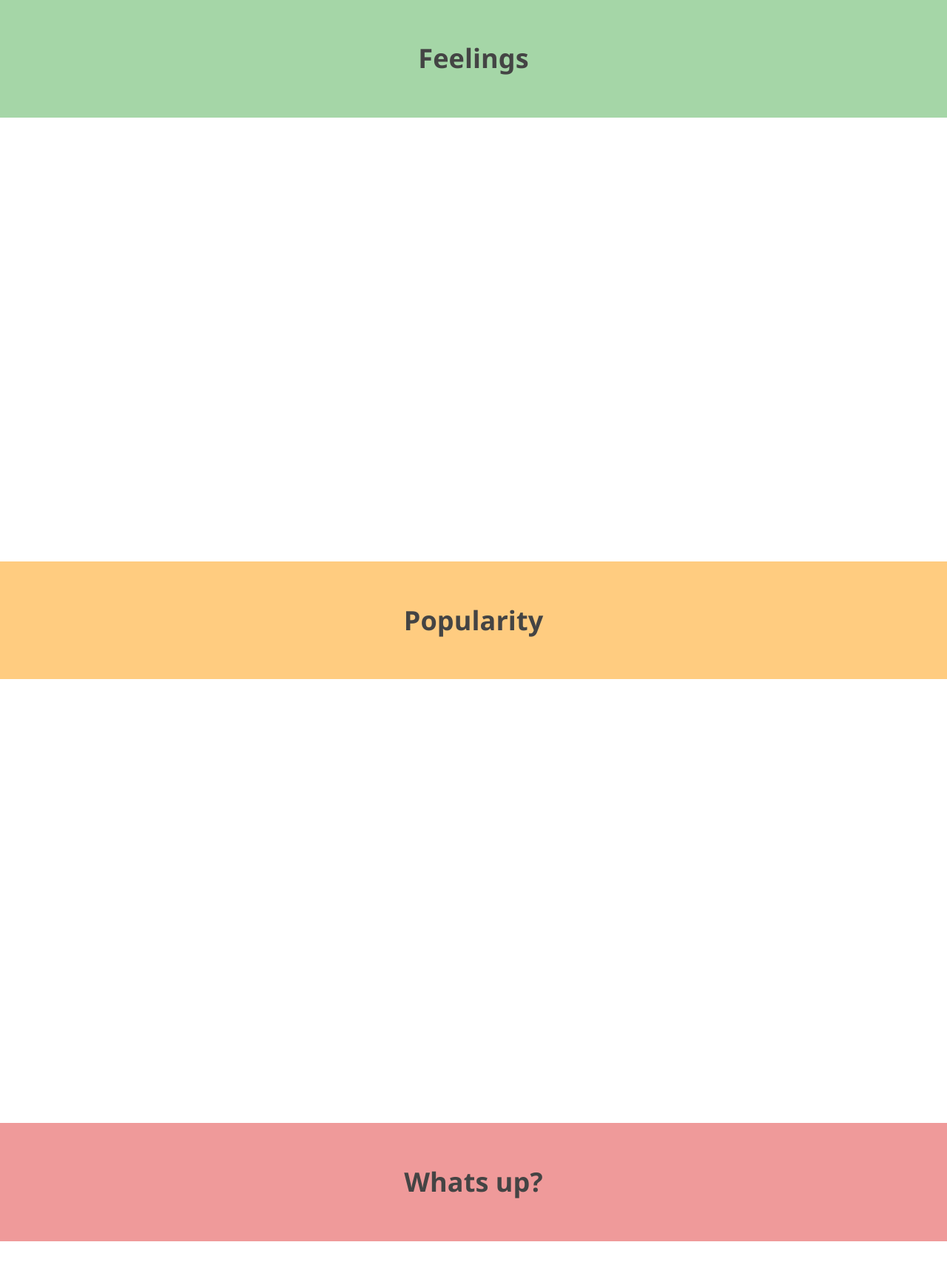
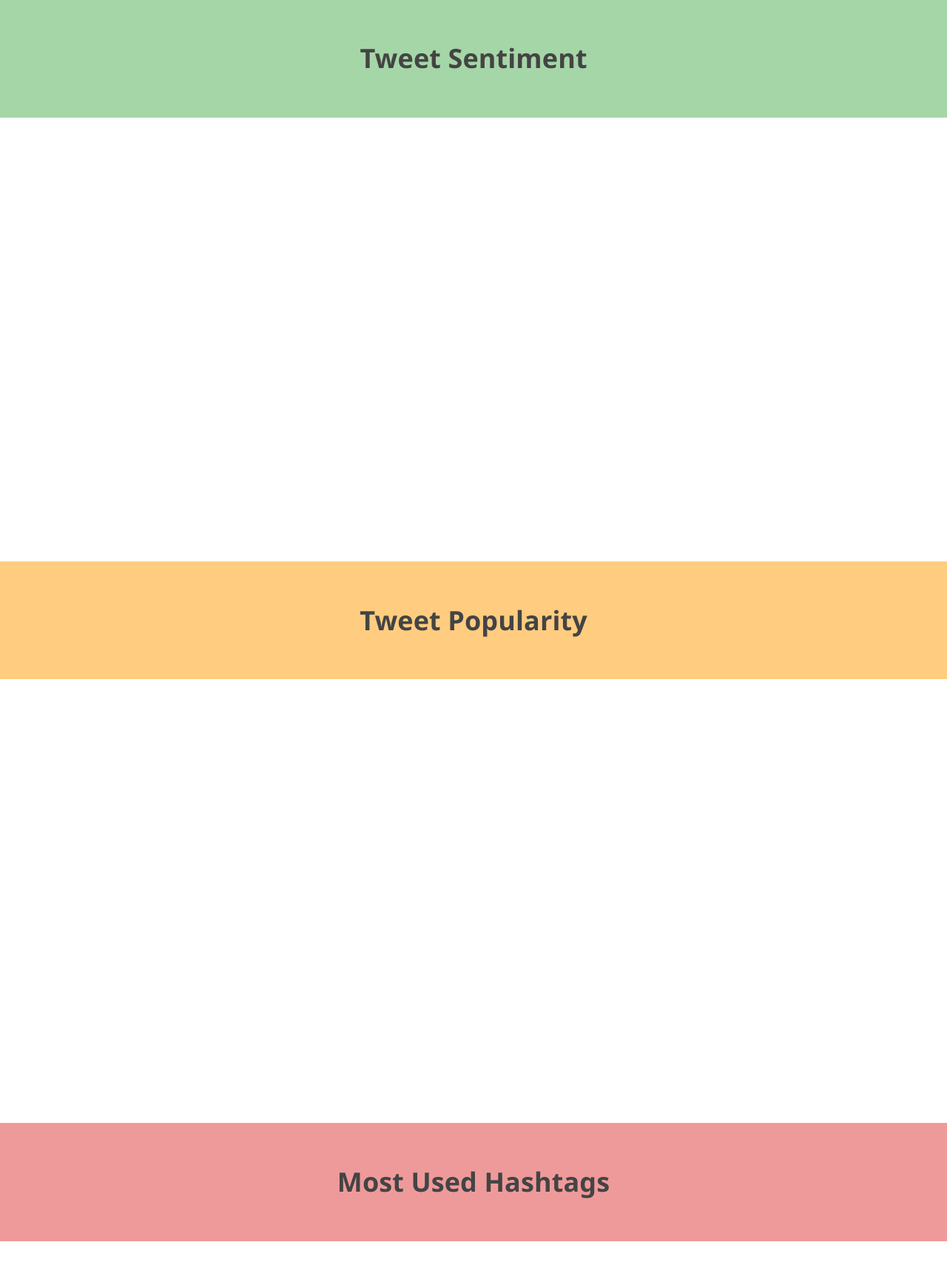
Before and after one commit to marvinliu19/hackUST2016, a Django app: template feels/templates/feels/display.html in a window 1280 px wide. Shown: the part 891-2620 px from the top of the page at 74% size. Run offline with Django 3.2, Linux system fonts and the light colour scheme; the template is opened without the code that fills it: most values are stand-ins (such as "Sample title", 1, 10 or a date in 2020); some libraries are stand-ins or nearby versions.

Commit message:
add chart

```diff
--- a/feels/templates/feels/display.html
+++ b/feels/templates/feels/display.html
@@ -35,8 +35,8 @@
 </head>
 
 <body>
-  <script type="text/javascript">
-      google.charts.load('current', {'packages':['corechart']});
+    <script type="text/javascript">
+      google.charts.load('current', {'packages':['corechart', 'bar']});
       google.charts.setOnLoadCallback(drawChart);
 
       var bio_data_raw = '{{ bio_data }}'.replace(/&quot;/g,'"');
@@ -53,10 +53,26 @@
       function drawChart() {
         var feeling_arr = [['Date', 'Sentiment']];
         var retweet_arr = [['Date', 'Retweets']];
-          var colors = [ '#A5D6A7', '#FFCC80', '#EF9A9A', '#ffebee' ];
+
+        var colors = [ '#A5D6A7', '#FFCC80', '#EF9A9A', '#ffebee' ];
+
+        var hashtag_arr = [['', 'Count']];
 
         var tweet_data_raw = '{{ tweet_data }}'.replace(/&quot;/g,'"');
+
         var tweet_data = jQuery.parseJSON(tweet_data_raw)
+
+        var hashtag_data_raw = '{{ top_hashtags }}'.replace(/&quot;/g,'"');
+
+        var bio_data = jQuery.parseJSON(bio_data_raw);
+        var tweet_data = jQuery.parseJSON(tweet_data_raw);
+        var hashtag_data = jQuery.parseJSON(hashtag_data_raw);
+
+        for (var i in hashtag_data['hashtags']) {
+          ht_data = hashtag_data['hashtags'][i];
+          hashtag_arr.push(ht_data)
+        };
+
         var tweets = tweet_data['tweets'];
 
         for (var i in tweets) {
@@ -94,17 +110,32 @@
 
         var retweet_data = google.visualization.arrayToDataTable(retweet_arr);
         var retweet_options = {
-          title: 'Retweets over time',
-          animation: {startup: true, duration: 1, easing: 'in'},
-             colors: ['#FFCC80']
+            title: 'Retweets over time',
+            animation: {startup: true, duration: 1, easing: 'in'},
+            colors: ['#FFCC80'],
+            legend: {position: 'none'},
+            hAxis: {
+                format: 'M/d/yy',
+                gridlines: {
+                  color: 'none',
+                  count: 4
+                }
+            },
+            animation: {startup: true, duration: 1, easing: 'in'}
+        };
+
+        var top_hashtag_data = google.visualization.arrayToDataTable(hashtag_arr);
+        var top_hashtag_options = {
+            legend: {position: 'none'}
         };
 
         var feeling_chart = new google.visualization.ScatterChart(document.getElementById('feeling'));
         var retweet_chart = new google.visualization.ScatterChart(document.getElementById('retweet'));
+        var top_hashtag_chart = new google.charts.Bar(document.getElementById("hashtags"));
 
         feeling_chart.draw(feeling_data, feeling_options);
         retweet_chart.draw(retweet_data, retweet_options);
-
+        top_hashtag_chart.draw(top_hashtag_data, top_hashtag_options);
       }
 
     </script>
@@ -196,13 +227,12 @@
     </header>
 
     <!-- Feelings -->
-    <section id="feelings" style="background-color: #A5D6A7"class="about"><h1 class="text-center" style="font-weight: bold">Feelings</h1></section>
+    <section id="feelings" style="background-color: #A5D6A7"class="about"><h1 class="text-center" style="font-weight: bold">Tweet Sentiment</h1></section>
     <section class="about">
         <div class="container">
             <div>
                 <div>
                     <div  id="feeling" style="width: 100%; height: 500px;"></div>
-                </div>
             </div>
             <!-- /.row -->
         </div>
@@ -211,12 +241,13 @@
 
     <!-- Services -->
     <!-- The circle icons use Font Awesome's stacked icon classes. For more information, visit http://fontawesome.io/examples/ -->
-    <section id="popular" style="background-color: #FFCC80"class="about"><h1 class="text-center" style="font-weight: bold">Popularity</h1></section>
+    <section id="popular" style="background-color: #FFCC80"class="about"><h1 class="text-center" style="font-weight: bold">Tweet Popularity</h1></section>
     <section class="about" >
         <div class="container">
             <div class="text-center">
                 <div class="text-center">
                     <div id="retweet" style="width: 100%; height: 500px;"></div>
+
                     </div>
                     <!-- /.row (nested) -->
                 </div>
@@ -227,11 +258,12 @@
         <!-- /.container -->
     </section>
 
-    <section id="whatup" style="background-color: #EF9A9A"class="about"><h1 class="text-center" style="font-weight: bold">Whats up?</h1></section>
+    <section id="whatup" style="background-color: #EF9A9A"class="about"><h1 class="text-center" style="font-weight: bold">Most Used Hashtags</h1></section>
     <section class="about">
         <div class="container">
             <div class="text-center">
                 <div class="text-center">
+                    <div id="hashtags" style="width: 100%; height: 500px;"></div>
 
                 </div>
                     <!-- /.row (nested) -->
@@ -279,93 +311,3 @@
 </body>
 
 </html>
-
-<!--<!DOCTYPE html>-->
-<!--{% load static %}-->
-<!--<html lang="en">-->
-  <!--<head>-->
-      <!--<link rel="stylesheet" type="text/css" href="{% static 'bootstrap.css' %}">-->
-      <!--&lt;!&ndash;<link rel="stylesheet" type="text/css" href="bootstrap.min.css">&ndash;&gt;-->
-
-    <!--<title>Ja Feel</title>-->
-
-    <!--<script type="text/javascript" src="https://cdnjs.cloudflare.com/ajax/libs/Chart.js/1.1.1/Chart.min.js"></script>-->
-    <!--<script src="http://ajax.googleapis.com/ajax/libs/jquery/1.9.1/jquery.min.js"></script>-->
-
-  <!--</head>-->
-  <!--<body>-->
-    <!--<h1> QUERY: {{ query }} </h1>-->
-    <!--<script type="text/javascript">-->
-      <!--var feeling_data_raw = jQuery.parseJSON('{{ feeling_data }}'.replace(/&quot;/g,'"'));-->
-      <!--var feeling_labels = [];-->
-      <!--var feeling_data = [];-->
-
-      <!--for (var key in feeling_data_raw) {-->
-        <!--if (feeling_data_raw.hasOwnProperty(key)) {-->
-          <!--feeling_labels.push(key);-->
-          <!--feeling_data.push(feeling_data_raw[key]);-->
-        <!--}-->
-      <!--}-->
-
-      <!--var feeling_data = {-->
-          <!--labels: feeling_labels,-->
-          <!--datasets: [-->
-            <!--{-->
-              <!--fillColor: "rgba(0,0,0,0)",-->
-              <!--strokeColor: "rgba(151,187,205,1)",-->
-              <!--pointColor: "rgba(151,187,205,1)",-->
-              <!--pointStrokeColor: "#fff",-->
-              <!--data: feeling_data-->
-            <!--},-->
-          <!--]-->
-        <!--};-->
-
-      <!--var retweet_data_raw = jQuery.parseJSON('{{ retweet_data }}'.replace(/&quot;/g,'"'));-->
-      <!--var retweet_labels = [];-->
-      <!--var retweet_data = [];-->
-
-      <!--for (var key in retweet_data_raw) {-->
-        <!--if (retweet_data_raw.hasOwnProperty(key)) {-->
-          <!--retweet_labels.push(key);-->
-          <!--retweet_data.push(retweet_data_raw[key]);-->
-        <!--}-->
-      <!--}-->
-
-      <!--var retweet_data = {-->
-          <!--labels: retweet_labels,-->
-          <!--datasets: [-->
-            <!--{-->
-              <!--fillColor: "rgba(0,0,0,0)",-->
-              <!--strokeColor: "rgba(151,187,205,1)",-->
-              <!--pointColor: "rgba(151,187,205,1)",-->
-              <!--pointStrokeColor: "#fff",-->
-              <!--data: retweet_data-->
-            <!--}-->
-          <!--]-->
-        <!--};-->
-
-      <!--window.onload = function() {-->
-        <!--var feeling_ctx = $("#feeling").get(0).getContext("2d");-->
-        <!--var retweet_ctx = $("#retweet").get(0).getContext("2d");-->
-
-        <!--var feeling_chart = new Chart(feeling_ctx).Line(feeling_data, {-->
-          <!--scaleShowVerticalLines: false-->
-        <!--});-->
-
-        <!--var retweet_chart = new Chart(retweet_ctx).Line(retweet_data, {-->
-          <!--scaleShowVerticalLines: false-->
-        <!--});-->
-      <!--};-->
-
-    <!--</script>-->
-
-    <!--<div style="width: 50%">-->
-        <!--<canvas id="feeling" height="450" width="800"></canvas>-->
-    <!--</div>-->
-
-    <!--<div style="width: 50%">-->
-        <!--<canvas id="retweet" height="450" width="800"></canvas>-->
-    <!--</div>-->
-
-  <!--</body>-->
-<!--</html>-->
--- a/feels/templates/feels/index.html
+++ b/feels/templates/feels/index.html
@@ -27,7 +27,7 @@
 
 
                   <div style="padding-top: 2%">
-                      <button value="Search" class="btn btn-default">Ja feel you bro.</button>
+                      <button value="Search" class="btn btn-default">Go</button>
                   </div>
             </div>
         </form>
```
Also changed, not shown: feels/views.py (+57 -39 lines).
